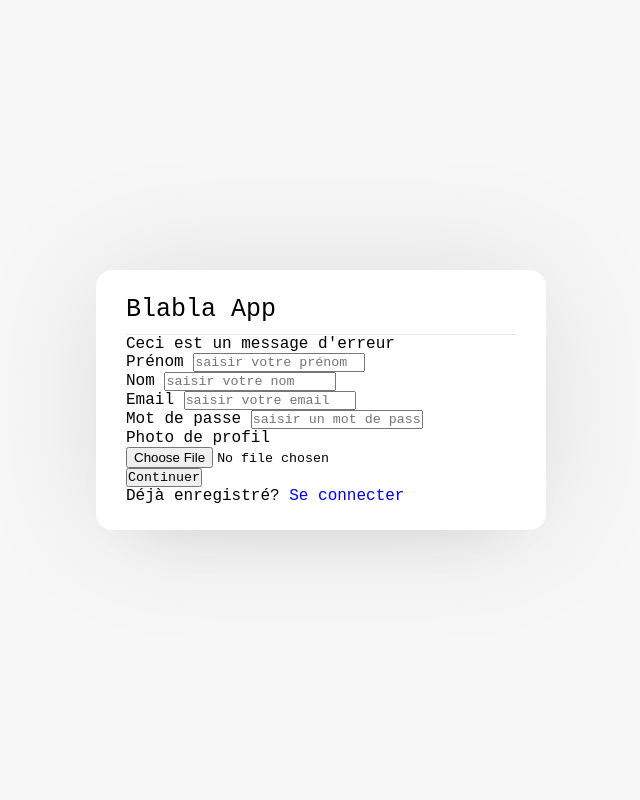
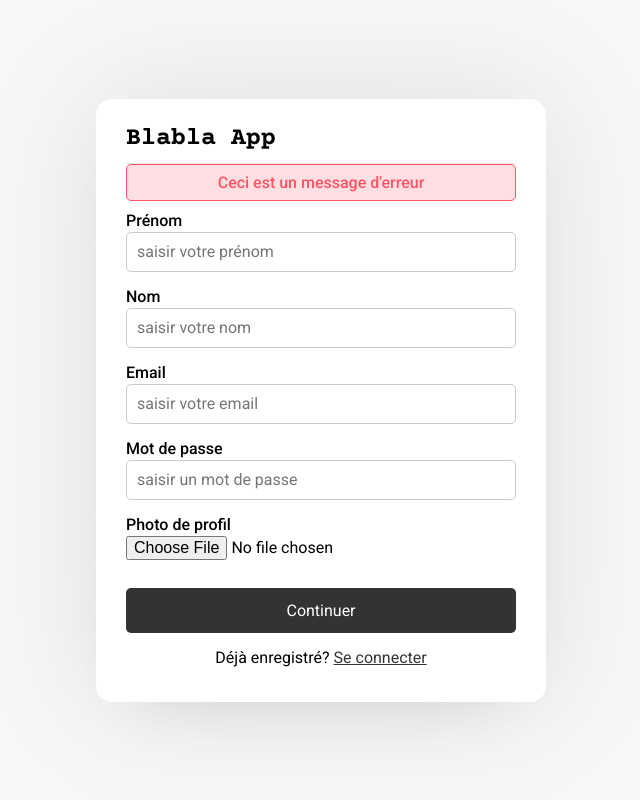
Before and after one commit to debPhoenix/blabla, a PHP site: page / in a window 1280 px wide. Shown: the whole page, without its empty margins (319-959 px from the left). Run offline with PHP 8.4, Linux system fonts and the light colour scheme.

Commit message:
signup form style

```diff
--- a/index.html
+++ b/index.html
@@ -13,32 +13,34 @@
         <section class="form signup">
             <header>Blabla App</header>
             <form action="#">
+            <div class="name-details">
                 <div class="div error-txt">
                     Ceci est un message d'erreur
                 </div>
-                <div class="field">
+                <div class="field input">
                     <label>Prénom</label>
                     <input type="text" placeholder="saisir votre prénom">
                 </div>
-                <div class="field">
+                <div class="field input">
                     <label>Nom</label>
                     <input type="text" placeholder="saisir votre nom">
                 </div>
-                <div class="field">
+                <div class="field input">
                     <label>Email</label>
                     <input type="email" placeholder="saisir votre email">
                 </div>
-                <div class="field">
+                <div class="field input">
                     <label>Mot de passe</label>
                     <input type="text" placeholder="saisir un mot de passe">
                 </div>
-                <div class="field">
+                <div class="field photo">
                     <label>Photo de profil</label>
                     <input type="file">
                 </div>
-                <div class="field">
+                <div class="field button">
                     <input type="submit" value="Continuer">
                 </div>
+            </div>
             </form>
             <div class="link">Déjà enregistré? <a href="#">Se connecter</a></div>
         </section>
--- a/style.css
+++ b/style.css
@@ -1,9 +1,10 @@
+@import url("https://fonts.googleapis.com/css2?family=Courier+Prime:wght@400;700&family=Roboto:wght@400;500&display=swap");
 * {
   margin: 0;
   padding: 0;
   box-sizing: border-box;
   text-decoration: none;
-  font-family: "Courier New", Courier, monospace;
+  font-family: "Roboto", sans-serif;
 }
 
 body {
@@ -26,8 +27,9 @@ body {
 }
 
 .form header {
+  font-family: "Courier Prime", monospace;
   font-size: 25px;
-  font-weight: 500;
+  font-weight: 700;
   border-bottom: 1px solid #e6e6e6;
   padding-bottom: 10px;
 }
@@ -36,4 +38,68 @@ body {
   margin: 20px O;
 }
 
+.form form .field {
+  display: flex;
+  flex-direction: column;
+  margin-bottom: 15px;
+}
+
+.form form .field label {
+  margin-bottom: 2px;
+  font-weight: 500;
+}
+
+.form form .field input {
+  outline: none;
+}
+
+.form form .input input {
+  height: 40px;
+  width: 100%;
+  font-size: 16px;
+  padding: 0 10px;
+  border: 1px solid #ccc;
+  border-radius: 5px;
+}
+
+.form form .photo input {
+  font-size: 16px;
+}
+
+.form form .button input {
+  font-size: 16px;
+  margin-top: 13px;
+  height: 45px;
+  border: none;
+  background-color: #333;
+  color: #fff;
+  border-radius: 5px;
+  cursor: pointer;
+}
+
+.form form .error-txt {
+  color: #ff5466;
+  background-color: #ffdfe2;
+  font-weight: 500;
+  padding: 8px 10px;
+  text-align: center;
+  border-radius: 5px;
+  margin-bottom: 10px;
+  border: 1px solid #ff5466;
+}
+
+.form .link {
+  text-align: center;
+  margin: 10px 0;
+}
+
+.form .link a {
+  color: #333;
+  text-decoration: underline;
+}
+
+.form .link a:hover {
+  text-decoration: none;
+}
+
 /*# sourceMappingURL=style.css.map */
```
Also changed, not shown: assets/dev/style-dev.scss (+69 -3 lines), 1 other file.
